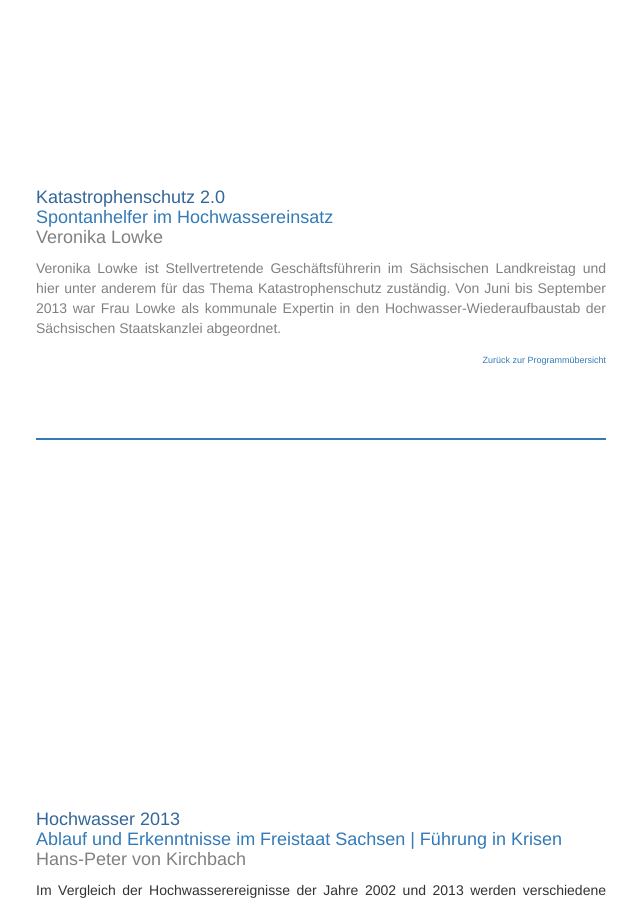
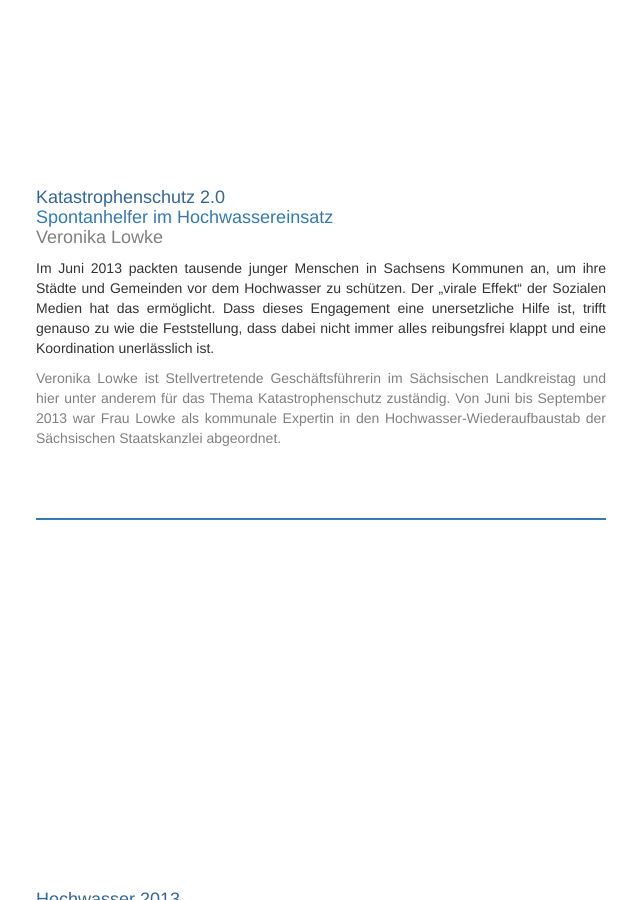
Before and after one commit to susedev/test, a Jekyll site: the page built from dokumentation.html, in a window 1280 px wide and 900 px high, scrolled down 3303 px. Shown: the whole window, without its empty margins (229-869 px from the left). Built offline with Jekyll 4.4.1, drawn with Linux system fonts in a browser that asks for light colours; nearby versions of some CDN libraries.

Commit message:
Update dokumentation.html

```diff
--- a/dokumentation.html
+++ b/dokumentation.html
@@ -88,9 +88,9 @@ B&uuml;rgerinitiative &bdquo;Dresden Fluthilfe&ldquo; on facebook<br />
 <h3><span style="color: #336699;">Katastrophenschutz 2.0</span><br />
 Spontanhelfer im Hochwassereinsatz<br />
 <span style="color: #808080;">Veronika Lowke</span></h3>
+<p style="text-align: justify;">Im Juni 2013 packten tausende junger Menschen in Sachsens Kommunen an, um ihre St&auml;dte und Gemeinden vor dem Hochwasser zu sch&uuml;tzen. Der &bdquo;virale Effekt&ldquo; der Sozialen Medien hat das erm&ouml;glicht. Dass dieses Engagement eine unersetzliche Hilfe ist, trifft genauso zu wie die Feststellung, dass dabei nicht immer alles reibungsfrei klappt und eine Koordination unerl&auml;sslich ist.</p>
 <p style="text-align: justify;"><span style="color: #808080;">Veronika Lowke ist Stellvertretende Gesch&auml;ftsf&uuml;hrerin im S&auml;chsischen Landkreistag und hier unter anderem f&uuml;r das Thema Katastrophenschutz zust&auml;ndig. Von Juni bis September 2013 war Frau Lowke als kommunale Expertin in den Hochwasser-Wiederaufbaustab der S&auml;chsischen Staatskanzlei abgeordnet.</span></p>
 
-<p style="text-align: right;"><span style="color: #808080;"><span style="font-size: xx-small;"><a href="{{ site.base_url }}/programm-uebersicht.html">Zur&uuml;ck zur Programm&uuml;bersicht</a></span> </span></p>
 
 <p style="text-align: justify;">&nbsp;</p>
 <p style="text-align: justify;">&nbsp;</p>
```
